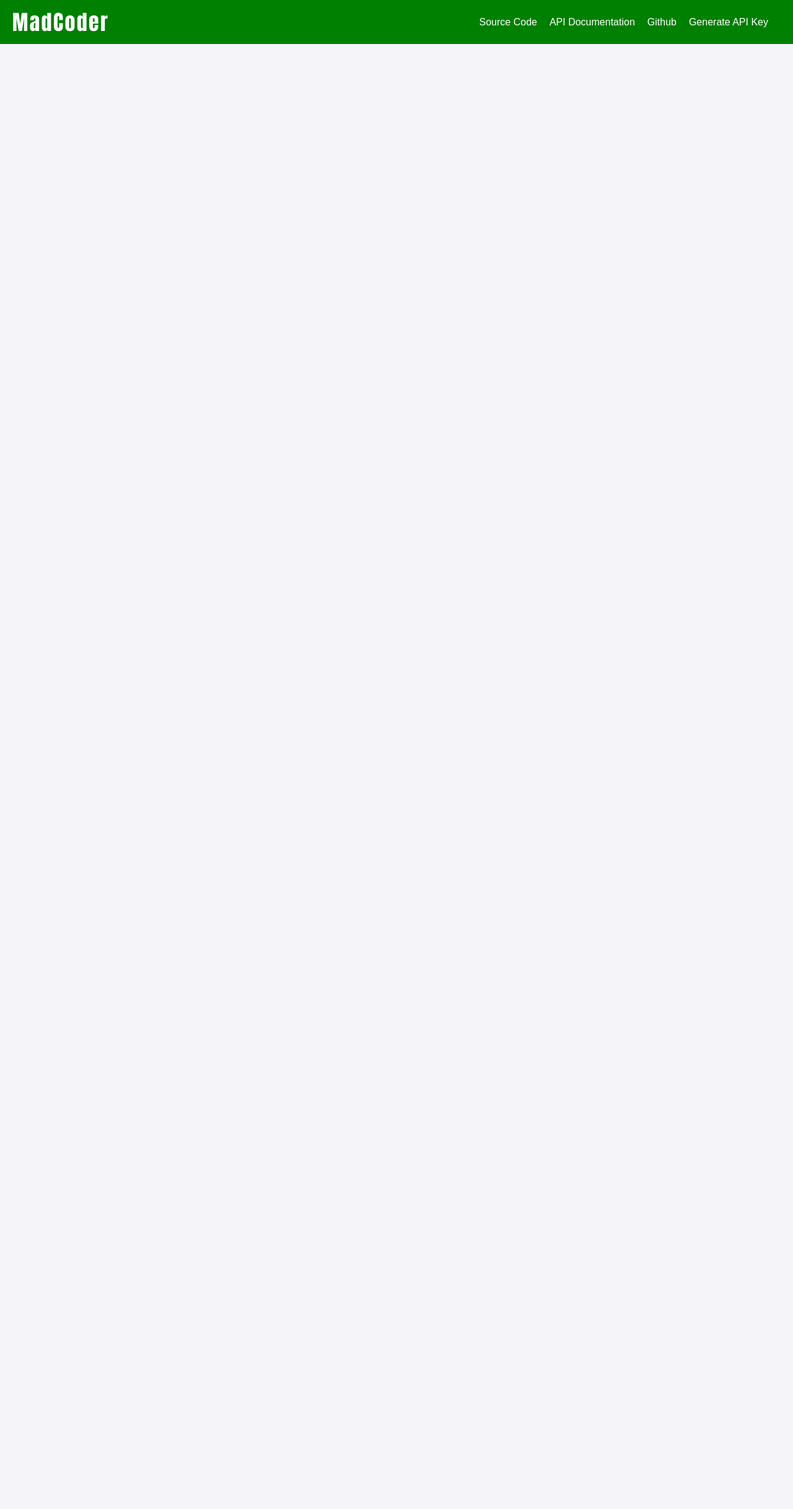
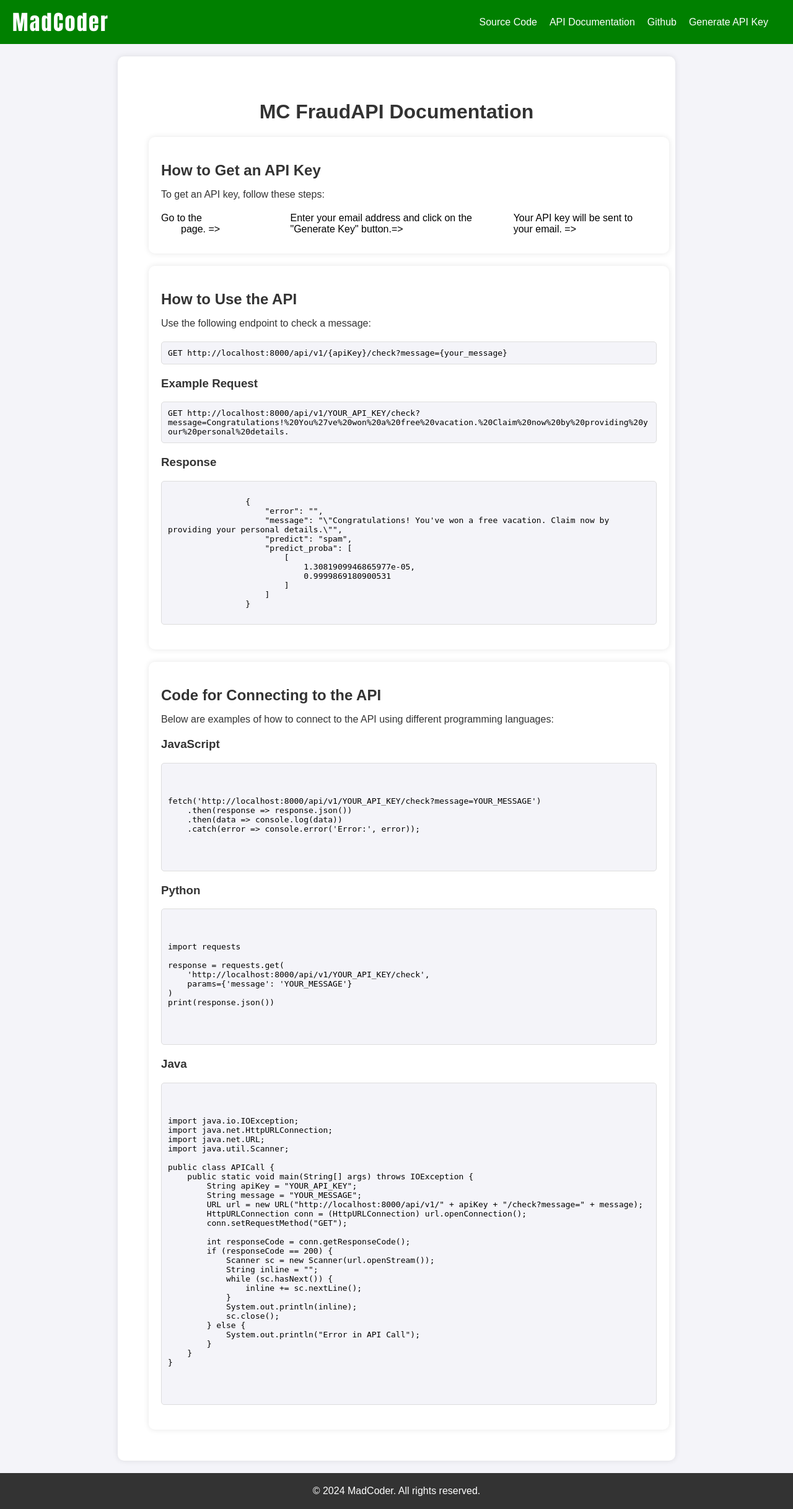
Before and after one commit to saiSribhashyam/apitrails, a Django app: page /api-docs in a window 1280 px wide. Shown: the whole page at 62% size. Before the commit the page ends 71 px from the top, so only its background shows below. Run offline with Django 5.2, Linux system fonts and the light colour scheme.

Commit message:
modified and added final features

```diff
--- a/apitrails/settings.py
+++ b/apitrails/settings.py
@@ -39,6 +39,7 @@ INSTALLED_APPS = [
     'django.contrib.staticfiles',
     'fraudapi',
     'genkey',
+
 ]
 
 MIDDLEWARE = [
--- a/apitrails/urls.py
+++ b/apitrails/urls.py
@@ -21,4 +21,5 @@ urlpatterns = [
     path('admin/', admin.site.urls),
     path('',include('fraudapi.urls')),
     path('',include('genkey.urls')),
+    # path('',include('apilogic.urls')),
 ]
--- a/fraudapi/templates/documentation.html
+++ b/fraudapi/templates/documentation.html
@@ -3,6 +3,7 @@
 <head>
     <meta charset="UTF-8">
     <meta name="viewport" content="width=device-width, initial-scale=1.0">
+    <link rel="icon" type="image/x-icon" href="https://sdk.bitmoji.com/render/panel/10219350-99930594646_21-s5-v1.png?transparent=1&palette=1&scale=2">
     <link rel="stylesheet" href="https://cdnjs.cloudflare.com/ajax/libs/font-awesome/5.15.3/css/all.min.css" />
     <title>MC FraudApi | API DOC</title>
     <style>
@@ -19,7 +20,6 @@
 
         /* Navbar styles */
         nav {
-
             background-color: green;
             color: white;
             display: flex;
@@ -109,76 +109,54 @@ text-transform: none;
 
         /* Container styles */
         .container {
-            margin-top: 100px;
+            margin-top: 20px;
+            padding: 50px;
+            background-color: #fff;
+            border-radius: 10px;
+            box-shadow: 0 0 10px rgba(0, 0, 0, 0.1);
+            width: 80%;
+            max-width: 800px;
+            text-align: left;
+        }
+
+        h1, h2, h3, p {
+            color: #333;
+        }
+
+        h1 {
+            text-align: center;
+        }
+
+        code {
+            display: block;
+            background: #f4f4f9;
+            border: 1px solid #ddd;
+            padding: 10px;
+            margin-bottom: 20px;
+            white-space: pre-wrap;
+            word-wrap: break-word;
+            border-radius: 5px;
+        }
+
+        pre code {
+            background: none;
+            border: none;
+            padding: 0;
+        }
+
+        .screenshot {
+            width: 100%;
+            height: auto;
+            margin-bottom: 20px;
+        }
+
+        .info {
+            margin-top: 20px;
             padding: 20px;
             background-color: #fff;
             border-radius: 10px;
             box-shadow: 0 0 10px rgba(0, 0, 0, 0.1);
-            width: 80%;
-            max-width: 600px;
-            text-align: center;
-        }
-
-        h1 {
-            color: #333;
-        }
-
-        form {
-            margin-bottom: 20px;
-        }
-
-        input[type="text"] {
-            padding: 10px;
-            width: 80%;
-            margin-bottom: 10px;
-        }
-
-        button {
-            padding: 10px 20px;
-            background-color: #5cb85c;
-            color: white;
-            border: none;
-            cursor: pointer;
-            border-radius: 5px;
-        }
-
-        .result {
-            font-size: 1.2em;
-            margin-top: 20px;
-        }
-
-        .spam {
-            color: red;
-        }
-
-        .ham-risk-less {
-            color: green;
-        }
-
-        .ham-moderate {
-            color: orange;
-        }
-
-        footer {
-            margin-top: 210px;
-            padding: 20px;
-            background-color: #333;
-            color: white;
             width: 100%;
-            text-align: center;
-        }
-
-
-        .info {
-    margin-top: 20px;
-    padding: 60px;
-            background-color: #fff;
-            border-radius: 10px;
-            box-shadow: 0 0 10px rgba(0, 0, 0, 0.1);
-            width: 80%;
-            max-width: 600px;
-
-
         }
 
         .info h2 {
@@ -201,11 +179,19 @@ text-transform: none;
         .info ul li strong {
             font-weight: bold;
         }
-.info a button{
+
+        footer {
             margin-top: 20px;
+            padding: 20px;
+            background-color: #333;
+            color: white;
+            width: 100%;
+            text-align: center;
         }
 
-
+        .nav-link {
+            color: white;
+        }
     </style>
 </head>
 <body>
@@ -216,12 +202,100 @@ text-transform: none;
         </label>
         <label class="logo"><a href="/">MadCoder</a></label>
         <ul>
-            <li><a class="active" href="#">Source Code</a></li>
-            <li><a class="active" href="/api-docs">API Documentation</a></li>
-            <li><a class="active" href="#">Github</a></li>
-            <li><a class="active" href="/genkey">Generate API Key</a></li>
-
+            <li><a class="nav-link" href="#">Source Code</a></li>
+            <li><a class="nav-link" href="/api-docs">API Documentation</a></li>
+            <li><a class="nav-link" href="#">Github</a></li>
+            <li><a class="nav-link" href="/genkey">Generate API Key</a></li>
         </ul>
     </nav>
+    <div class="container">
+        <h1>MC FraudAPI Documentation</h1>
+        <div class="info">
+            <h2>How to Get an API Key</h2>
+            <p>To get an API key, follow these steps:</p>
+            <ul>
+                <li>Go to the <a href="/genkey">Generate API Key</a> page. => </li>
+                <li>Enter your email address and click on the "Generate Key" button.=> </li>
+                <li>Your API key will be sent to your email. => </li>
+            </ul>
+            <!-- <img src="path/to/screenshot.png" alt="Generate API Key Screenshot" class="screenshot"> -->
+        </div>
+        <div class="info">
+            <h2>How to Use the API</h2>
+            <p>Use the following endpoint to check a message:</p>
+            <code>GET http://localhost:8000/api/v1/{apiKey}/check?message={your_message}</code>
+            <h3>Example Request</h3>
+            <code>GET http://localhost:8000/api/v1/YOUR_API_KEY/check?message=Congratulations!%20You%27ve%20won%20a%20free%20vacation.%20Claim%20now%20by%20providing%20your%20personal%20details.</code>
+            <h3>Response</h3>
+            <code>
+                {
+                    "error": "",
+                    "message": "\"Congratulations! You've won a free vacation. Claim now by providing your personal details.\"",
+                    "predict": "spam",
+                    "predict_proba": [
+                        [
+                            1.3081909946865977e-05,
+                            0.9999869180900531
+                        ]
+                    ]
+                }
+            </code>
+            <!-- <img src="path/to/screenshot.png" alt="API Response Screenshot" class="screenshot"> -->
+        </div>
+        <div class="info">
+            <h2>Code for Connecting to the API</h2>
+            <p>Below are examples of how to connect to the API using different programming languages:</p>
+            <h3>JavaScript</h3>
+            <code>
+                <pre><code>fetch('http://localhost:8000/api/v1/YOUR_API_KEY/check?message=YOUR_MESSAGE')
+    .then(response => response.json())
+    .then(data => console.log(data))
+    .catch(error => console.error('Error:', error));</code></pre>
+            </code>
+            <h3>Python</h3>
+            <code>
+                <pre><code>import requests
+
+response = requests.get(
+    'http://localhost:8000/api/v1/YOUR_API_KEY/check',
+    params={'message': 'YOUR_MESSAGE'}
+)
+print(response.json())</code></pre>
+            </code>
+            <h3>Java</h3>
+            <code>
+                <pre><code>import java.io.IOException;
+import java.net.HttpURLConnection;
+import java.net.URL;
+import java.util.Scanner;
+
+public class APICall {
+    public static void main(String[] args) throws IOException {
+        String apiKey = "YOUR_API_KEY";
+        String message = "YOUR_MESSAGE";
+        URL url = new URL("http://localhost:8000/api/v1/" + apiKey + "/check?message=" + message);
+        HttpURLConnection conn = (HttpURLConnection) url.openConnection();
+        conn.setRequestMethod("GET");
+
+        int responseCode = conn.getResponseCode();
+        if (responseCode == 200) {
+            Scanner sc = new Scanner(url.openStream());
+            String inline = "";
+            while (sc.hasNext()) {
+                inline += sc.nextLine();
+            }
+            System.out.println(inline);
+            sc.close();
+        } else {
+            System.out.println("Error in API Call");
+        }
+    }
+}</code></pre>
+            </code>
+        </div>
+    </div>
+    <footer>
+        &copy; 2024 MadCoder. All rights reserved.
+    </footer>
 </body>
 </html>
--- a/genkey/templates/generate.html
+++ b/genkey/templates/generate.html
@@ -3,6 +3,7 @@
 <head>
     <meta charset="UTF-8">
     <meta name="viewport" content="width=device-width, initial-scale=1.0">
+    <link rel="icon" type="image/x-icon" href="https://sdk.bitmoji.com/render/panel/10219350-99930594646_21-s5-v1.png?transparent=1&palette=1&scale=2">
     <link rel="stylesheet" href="https://cdnjs.cloudflare.com/ajax/libs/font-awesome/5.15.3/css/all.min.css" />
     <title>Document</title>
     <style>
@@ -209,7 +210,7 @@
         <label for="check" class="checkbtn">
             <i class="fas fa-bars"></i>
         </label>
-        <label class="logo">MadCoder</label>
+        <a class="logo" href="/">MadCoder</a>
         <ul>
             <li><a class="active" href="#">Source Code</a></li>
             <li><a class="active" href="/api-docs">API Documentation</a></li>
@@ -223,7 +224,8 @@
             {% csrf_token %}
             <input type="email" name="email" placeholder="Enter your Email" required>
             <button type="button" id="generate-key-button">Generate Key</button>
-            <!-- <p class="result">Your API Key: <span id="api-key"></span></p> -->
+
+            <p class="result">{{message}}</p>
 
         </form>
     </div>
--- a/genkey/urls.py
+++ b/genkey/urls.py
@@ -4,5 +4,6 @@ from . import views
 
 urlpatterns = [
     path('genkey', views.generate, name="generate"), #genkey redirection for generate api key page
-    path('genekey',views.genekey,name="genekey") #function for generating api key along with email
+    path('genekey',views.genekey,name="genekey"), #function for generating api key along with email
+    path('api/v1/<str:api_key>/check/', views.check_api_key, name='check_api_key'),
 ]
```
Also changed, not shown: genkey/views.py (+44 -2 lines). Lines whose indentation alone changed are shown as unchanged.
